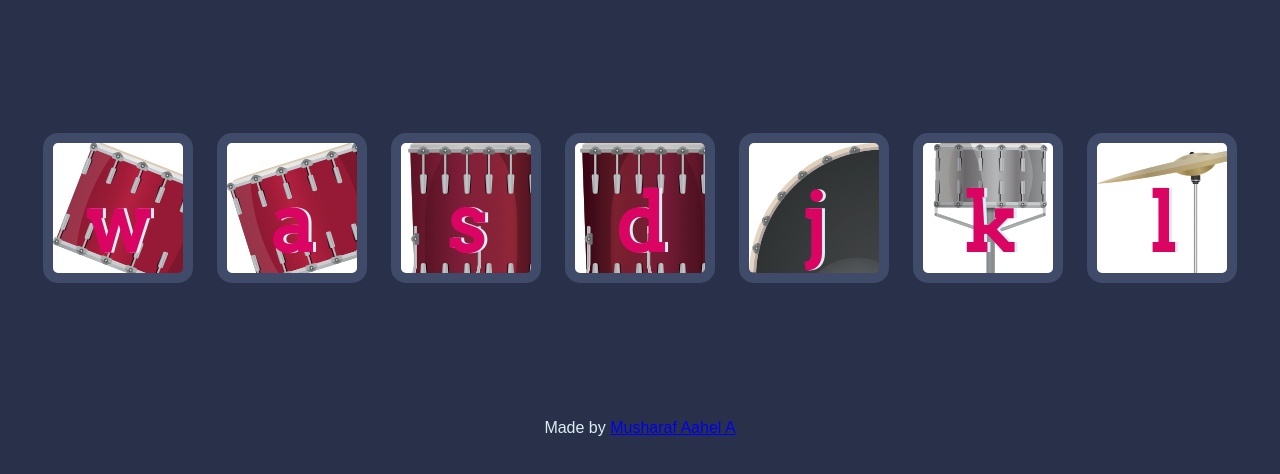
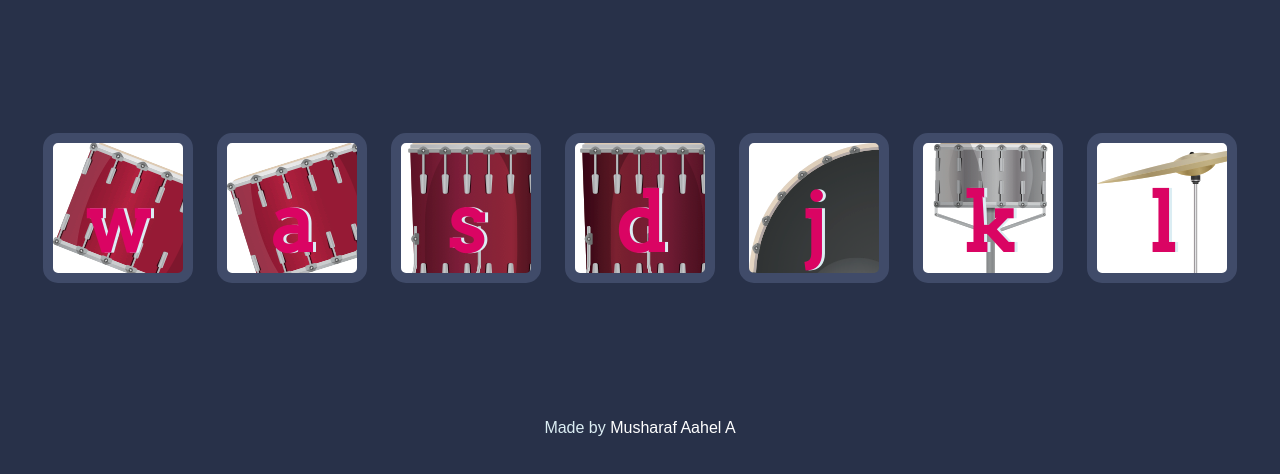
Before and after one commit to musharafaahel/Drum-Kit, a plain HTML site: page index.html in a window 1280 px wide. Shown: the part 156-630 px from the top of the page. Drawn offline with Linux system fonts and the light colour scheme.

Commit message:
Update styles.css

```diff
--- a/styles.css
+++ b/styles.css
@@ -80,3 +80,10 @@ footer {
   margin: 10px;
   background-color: white;
 }
+
+
+.footer-mark {
+ text-decoration : none;
+ font-size : 1rem;
+ color : #fff;
+}
```
